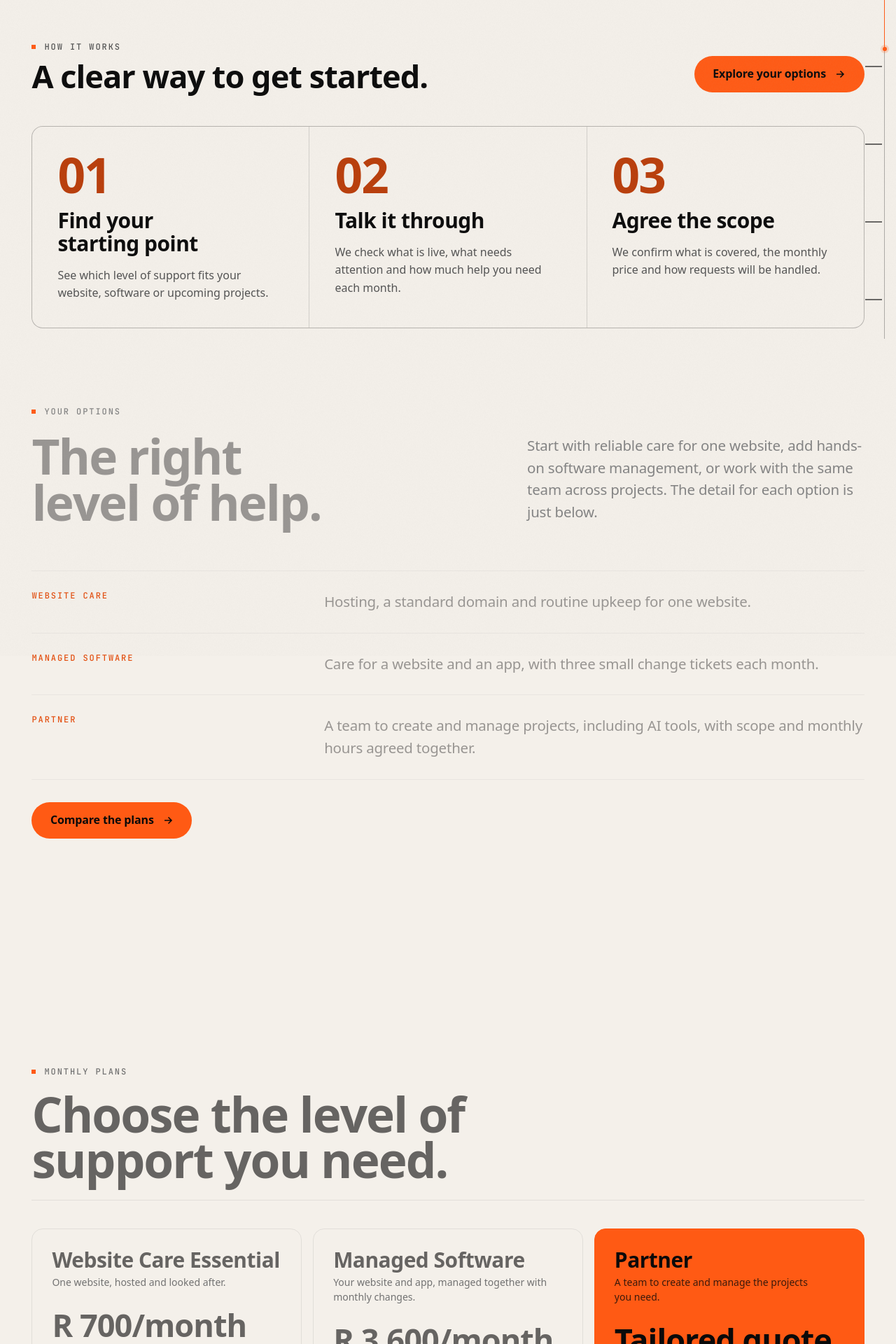
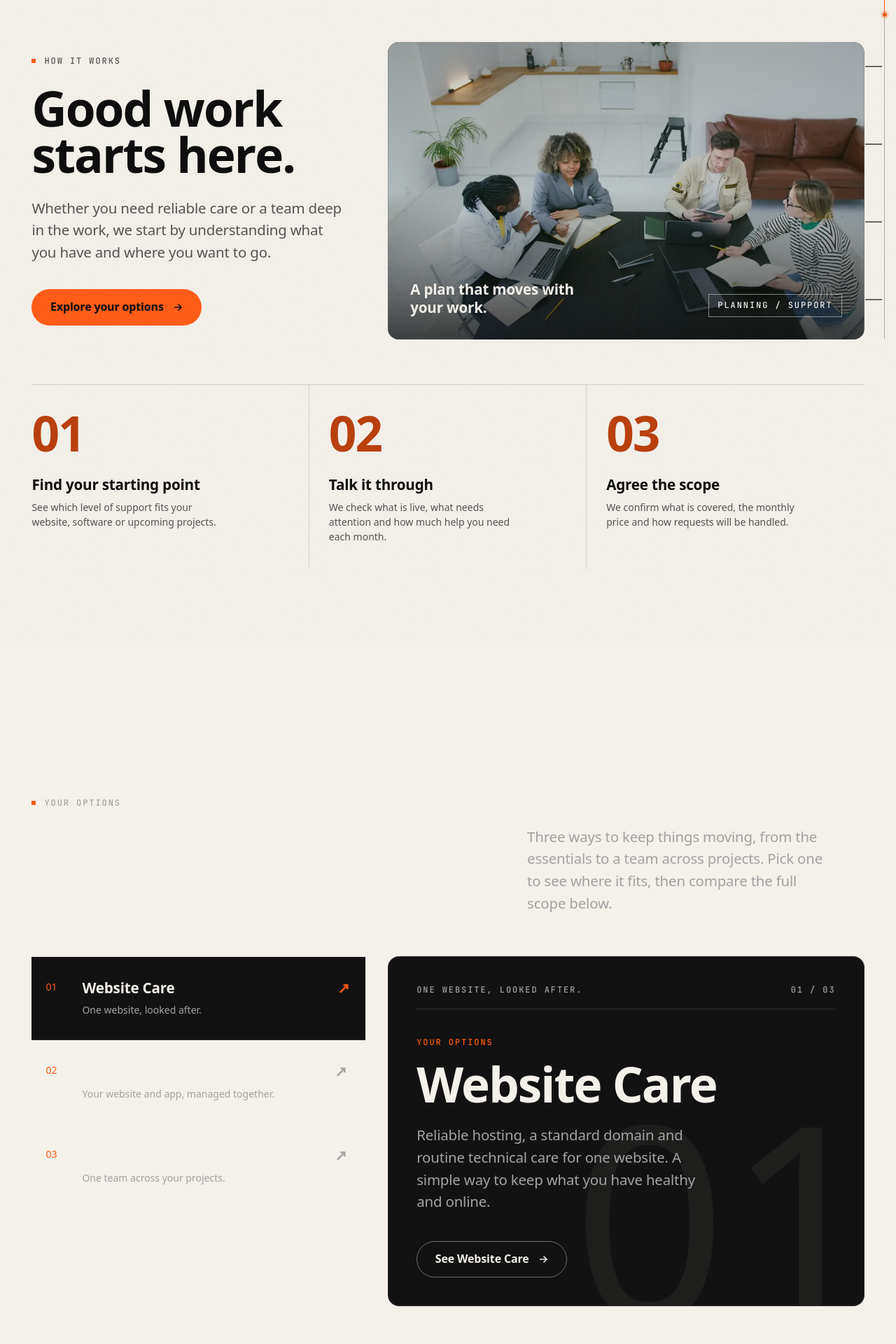
Before and after one commit to EnzoDV5/Stack-Studio, a React (Vite) app: page /pricing in a window 1280 px wide. Shown: the part 300-2220 px from the top of the page at 70% size. Built offline with nearby package versions, Linux system fonts and the light colour scheme; no server answers.

Commit message:
feat(pricing): add cinematic care plan journey

```diff
--- a/src/data/pages.ts
+++ b/src/data/pages.ts
@@ -407,7 +407,11 @@ export const pricingContent = {
   },
   approach: {
     eyebrow: 'How it works', // COPY:
-    title: 'A clear way to get started.', // COPY:
+    title: 'Good work starts here.', // COPY:
+    intro:
+      'Whether you need reliable care or a team deep in the work, we start by understanding what you have and where you want to go.', // COPY:
+    mediaCaption: 'A plan that moves with your work.', // COPY:
+    mediaLabel: 'Planning / Support', // COPY:
     steps: [
       {
         title: 'Find your starting point', // COPY:
@@ -426,24 +430,30 @@ export const pricingContent = {
   },
   options: {
     eyebrow: 'Your options', // COPY:
-    title: 'The right level of help.', // COPY:
+    title: 'Choose your level of support.', // COPY:
     intro:
-      'Start with reliable care for one website, add hands-on software management, or work with the same team across projects. The detail for each option is just below.', // COPY:
+      'Three ways to keep things moving, from the essentials to a team across projects. Pick one to see where it fits, then compare the full scope below.', // COPY:
     comparison: [
       {
         label: 'Website Care',
-        body: 'Hosting, a standard domain and routine upkeep for one website.',
+        short: 'One website, looked after.',
+        body: 'Reliable hosting, a standard domain and routine technical care for one website. A simple way to keep what you have healthy and online.',
+        detailLink: { label: 'See Website Care', to: '/pricing#pricing-care' },
       }, // COPY:
       {
         label: 'Managed Software',
-        body: 'Care for a website and an app, with three small change tickets each month.',
+        short: 'Your website and app, managed together.',
+        body: 'Hosting and technical care for one website and one standard app, plus three small change tickets each month for the improvements that keep coming up.',
+        detailLink: { label: 'See Managed Software', to: '/pricing#pricing-managed' },
       }, // COPY:
       {
         label: 'Partner',
-        body: 'A team to create and manage projects, including AI tools, with scope and monthly hours agreed together.',
+        short: 'One team across your projects.',
+        body: 'Work with us to plan, create and manage the projects you need, including AI tools. We agree the scope and monthly hours together.',
+        detailLink: { label: 'See Partner', to: '/pricing#pricing-partner' },
       }, // COPY:
     ],
-    cta: { label: 'Compare the plans', to: '/pricing#pricing-plans' }, // COPY:
+    cta: { label: 'Compare every detail', to: '/pricing#pricing-plans' }, // COPY:
   },
   plans: {
     eyebrow: 'Monthly plans', // COPY:
--- a/src/pages/Pricing/PricingPage.tsx
+++ b/src/pages/Pricing/PricingPage.tsx
@@ -1,5 +1,6 @@
 import { PageMeta } from '@/components/seo/PageMeta'
 import { faqsFor } from '@/data/faqs'
+import { serviceMedia } from '@/data/media'
 import { pageMeta, pricingContent } from '@/data/pages'
 import { plans } from '@/data/plans'
 import { policies } from '@/data/policies'
@@ -21,6 +22,7 @@ export function PricingPage() {
     .filter((plan) => (plan.family === 'care' || plan.family === 'managed') && isVisible(plan))
     .map((plan) => ({
       id: plan.id,
+      anchorId: `pricing-${plan.family}`,
       name: plan.name,
       tagline: plan.tagline,
       price: planPrice(plan, l),
@@ -53,9 +55,9 @@ export function PricingPage() {
         <PageTitle content={c.hero} />
       </div>
       <div id="pricing-how-it-works">
-        <HowItWorks {...c.approach} tone="paper" />
+        <HowItWorks {...c.approach} media={serviceMedia.partner} tone="paper" />
       </div>
-      <CareOptions id="pricing-options" {...c.options} tone="paper" />
+      <CareOptions id="pricing-options" {...c.options} tone="dark" />
       <div id="pricing-plans">
         <MonthlyPlans
           tone="dark"
--- a/src/sections/pricing/CareOptions/CareOptions.tsx
+++ b/src/sections/pricing/CareOptions/CareOptions.tsx
@@ -1,19 +1,28 @@
+import { useState } from 'react'
 import { Section, type Tone } from '@/components/layout/Section'
 import { Button } from '@/components/ui/Button'
+import { pad2 } from '@/lib/format'
 import { SectionHeader } from '@/sections/shared/SectionHeader'
 import type { CtaLink } from '@/types'
+
+interface CareOption {
+  label: string
+  short: string
+  body: string
+  detailLink: CtaLink
+}
 
 export interface CareOptionsProps {
   id: string
   title: string
   eyebrow: string
   intro: string
-  comparison: { label: string; body: string }[]
+  comparison: CareOption[]
   cta: CtaLink
   tone?: Tone
 }
 
-/** Explains the three levels before their detailed plan cards. */
+/** Lets visitors explore the three levels before their detailed plan cards. */
 export function CareOptions({
   id,
   title,
@@ -21,18 +30,14 @@ export function CareOptions({
   intro,
   comparison,
   cta,
-  tone = 'paper',
+  tone = 'dark',
 }: CareOptionsProps) {
   const headingId = `${id}-heading`
+  const [activeIndex, setActiveIndex] = useState(0)
+  const selected = comparison[activeIndex]
 
   return (
-    <Section
-      id={id}
-      tone={tone}
-      spacing="none"
-      className="pt-8 pb-section md:pt-12"
-      aria-labelledby={headingId}
-    >
+    <Section id={id} tone={tone} spacing="none" className="py-section" aria-labelledby={headingId}>
       <div className="container-site">
         <SectionHeader
           id={headingId}
@@ -41,19 +46,65 @@ export function CareOptions({
           title={title}
           intro={intro}
         />
-        <dl className="mt-12 border-t border-tone md:mt-16">
-          {comparison.map((item) => (
-            <div
-              key={item.label}
-              className="grid gap-2 border-b border-tone py-5 sm:grid-cols-[minmax(0,1fr)_minmax(0,2fr)] sm:gap-8 md:py-7"
-            >
-              <dt className="eyebrow text-accent">{item.label}</dt>
-              <dd className="text-body-lg">{item.body}</dd>
+        <div className="mt-14 grid gap-6 lg:grid-cols-12 lg:gap-8">
+          <div role="group" aria-label={eyebrow} className="border-t border-tone lg:col-span-5">
+            {comparison.map((item, index) => (
+              <button
+                key={item.label}
+                type="button"
+                aria-pressed={index === activeIndex}
+                onClick={() => setActiveIndex(index)}
+                className={`group grid w-full cursor-pointer grid-cols-[2.5rem_1fr_1.5rem] items-start gap-3 border-b border-tone px-3 py-6 text-left transition-colors duration-300 focus-visible:outline-2 focus-visible:outline-offset-[-2px] focus-visible:outline-orange md:px-5 md:py-8 ${
+                  index === activeIndex ? 'bg-ink-800' : 'hover:bg-ink-800/60'
+                }`}
+              >
+                <span className="numeric text-small text-accent">{pad2(index + 1)}</span>
+                <span>
+                  <span className="block text-heading-md">{item.label}</span>
+                  <span className="mt-2 block text-small text-muted">{item.short}</span>
+                </span>
+                <span
+                  aria-hidden="true"
+                  className={`text-heading-md transition-transform duration-300 ${index === activeIndex ? 'translate-x-1 text-accent' : 'text-muted group-hover:translate-x-1'}`}
+                >
+                  ↗
+                </span>
+              </button>
+            ))}
+          </div>
+
+          {selected && (
+            <div className="relative isolate flex min-h-[24rem] flex-col overflow-hidden rounded-lg border border-tone bg-ink-800 p-7 sm:p-10 lg:col-span-7 lg:min-h-[30rem]">
+              <span
+                aria-hidden="true"
+                className="pointer-events-none absolute -right-6 -bottom-16 -z-10 numeric text-[clamp(12rem,30vw,28rem)] leading-none text-paper/5"
+              >
+                {pad2(activeIndex + 1)}
+              </span>
+              <div className="flex items-center justify-between gap-5 border-b border-tone pb-5 eyebrow text-muted">
+                <span>{selected.short}</span>
+                <span>
+                  {pad2(activeIndex + 1)} / {pad2(comparison.length)}
+                </span>
+              </div>
+              <div className="my-auto py-10">
+                <p className="mb-5 eyebrow text-accent">{eyebrow}</p>
+                <h3 className="max-w-[12ch] text-display-lg">{selected.label}</h3>
+                <p className="mt-6 max-w-[38ch] text-body-lg text-muted">{selected.body}</p>
+              </div>
+              <Button
+                to={selected.detailLink.to}
+                variant="secondary"
+                withArrow
+                className="self-start"
+              >
+                {selected.detailLink.label}
+              </Button>
             </div>
-          ))}
-        </dl>
-        <div className="mt-8">
-          <Button to={cta.to} withArrow>
+          )}
+        </div>
+        <div className="mt-8 flex justify-end">
+          <Button to={cta.to} variant="ghost" withArrow>
             {cta.label}
           </Button>
         </div>
--- a/src/sections/pricing/HowItWorks/HowItWorks.tsx
+++ b/src/sections/pricing/HowItWorks/HowItWorks.tsx
@@ -1,48 +1,95 @@
-import { useId } from 'react'
 import { Section, type Tone } from '@/components/layout/Section'
+import { MediaReveal } from '@/components/media/MediaReveal'
+import { ServiceMedia } from '@/components/media/ServiceMedia'
 import { Button } from '@/components/ui/Button'
+import { Eyebrow } from '@/components/ui/Eyebrow'
+import { Heading } from '@/components/ui/Heading'
 import { pad2 } from '@/lib/format'
-import { SectionHeader } from '@/sections/shared/SectionHeader'
 import type { CtaLink } from '@/types'
+import type { ServiceMediaItem } from '@/types/service-media'
 
 export interface HowItWorksProps {
   eyebrow: string
   title: string
+  intro: string
+  mediaCaption: string
+  mediaLabel: string
+  media: ServiceMediaItem
   steps: { title: string; body: string }[]
   cta: CtaLink
   tone?: Tone
 }
 
-/** Introduces the plan choice, conversation and agreed scope. */
-export function HowItWorks({ eyebrow, title, steps, cta, tone = 'paper' }: HowItWorksProps) {
-  const headingId = useId()
+/** An editorial introduction to the relationship, with a video and a clear three-step path. */
+export function HowItWorks({
+  eyebrow,
+  title,
+  intro,
+  mediaCaption,
+  mediaLabel,
+  media,
+  steps,
+  cta,
+  tone = 'paper',
+}: HowItWorksProps) {
+  const headingId = 'pricing-how-it-works-heading'
+
   return (
     <Section
       tone={tone}
       spacing="none"
-      className="pt-10 pb-12 md:pt-16 md:pb-16"
+      className="pt-10 pb-section md:pt-16"
       aria-labelledby={headingId}
     >
       <div className="container-site">
-        <SectionHeader
-          id={headingId}
-          variant="minimal"
-          eyebrow={eyebrow}
-          title={title}
-          aside={
-            <Button to={cta.to} withArrow>
+        <div className="grid gap-10 lg:grid-cols-12 lg:items-stretch lg:gap-8">
+          <div className="flex flex-col items-start lg:col-span-5 lg:py-5">
+            <Eyebrow label={eyebrow} className="mb-7" />
+            <Heading as="h2" id={headingId} size="display-lg" compile className="max-w-[11ch]">
+              {title}
+            </Heading>
+            <p className="mt-7 max-w-[38ch] text-body-lg text-muted">{intro}</p>
+            <Button to={cta.to} withArrow className="mt-9 lg:mt-auto">
               {cta.label}
             </Button>
-          }
-        />
-        <ol className="mt-12 grid gap-px overflow-hidden rounded-lg border border-tone bg-(--tone-border) md:grid-cols-3">
+          </div>
+
+          <MediaReveal
+            from="left"
+            className="relative aspect-[5/4] overflow-hidden rounded-lg bg-ink lg:col-span-7 lg:aspect-[8/5]"
+          >
+            <ServiceMedia
+              item={media}
+              active
+              paused={false}
+              sizes="(min-width: 1024px) 58vw, 100vw"
+            />
+            <div
+              aria-hidden="true"
+              className="pointer-events-none absolute inset-0 bg-linear-to-t from-ink/75 via-transparent to-ink/15"
+            />
+            <div className="absolute inset-x-0 bottom-0 flex items-end justify-between gap-4 p-5 text-paper md:p-8">
+              <p className="max-w-[22ch] text-heading-md">{mediaCaption}</p>
+              <span className="hidden shrink-0 border border-paper/50 px-3 py-2 eyebrow text-paper sm:block">
+                {mediaLabel}
+              </span>
+            </div>
+          </MediaReveal>
+        </div>
+
+        <ol className="mt-16 grid border-t border-tone md:grid-cols-3">
           {steps.map((step, i) => (
-            <li key={step.title} className="flex flex-col gap-4 bg-(--tone-bg) p-7 md:p-9">
-              <span className="font-display numeric text-display-lg text-accent">
+            <li
+              key={step.title}
+              className="grid grid-cols-[4rem_1fr] gap-4 border-b border-tone py-7 md:block md:border-r md:border-b-0 md:px-7 md:py-9 md:first:pl-0 md:last:border-r-0 md:last:pr-0"
+            >
+              <span className="numeric text-heading-lg text-accent md:text-display-lg">
                 {pad2(i + 1)}
               </span>
-              <h3 className="text-heading-lg">{step.title}</h3>
-              <p className="text-muted">{step.body}</p>
+              <div className="md:mt-7">
+                <h3 className="text-heading-md">{step.title}</h3>
+                <p className="mt-2 max-w-[34ch] text-small text-muted">{step.body}</p>
+              </div>
             </li>
           ))}
         </ol>
```
Also changed, not shown: 3 other files (tests, documents, lock files or other folders).
